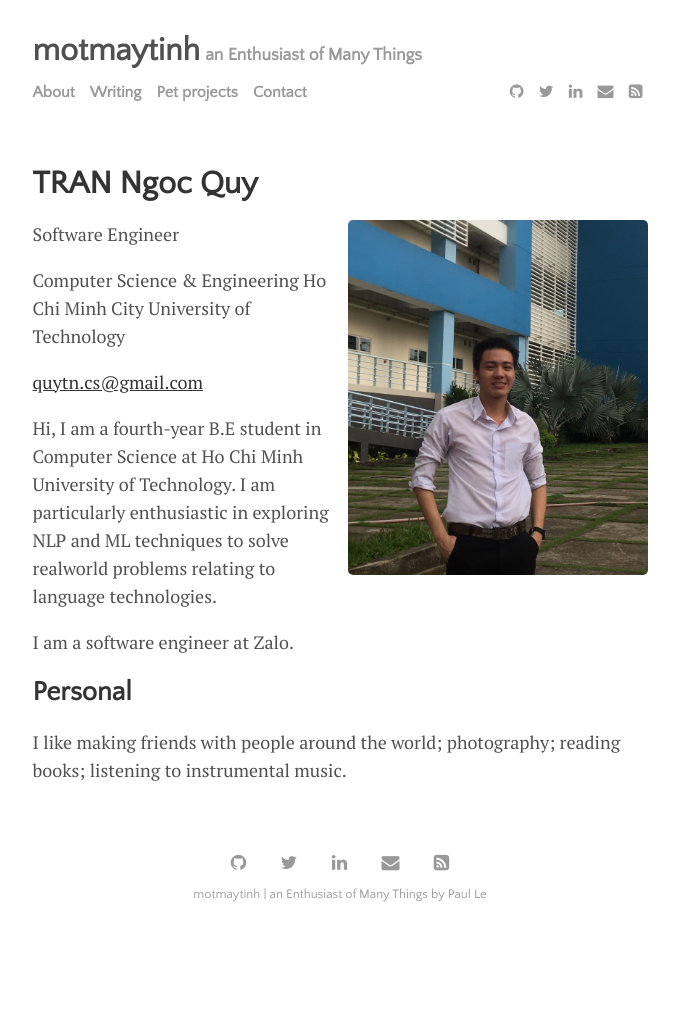
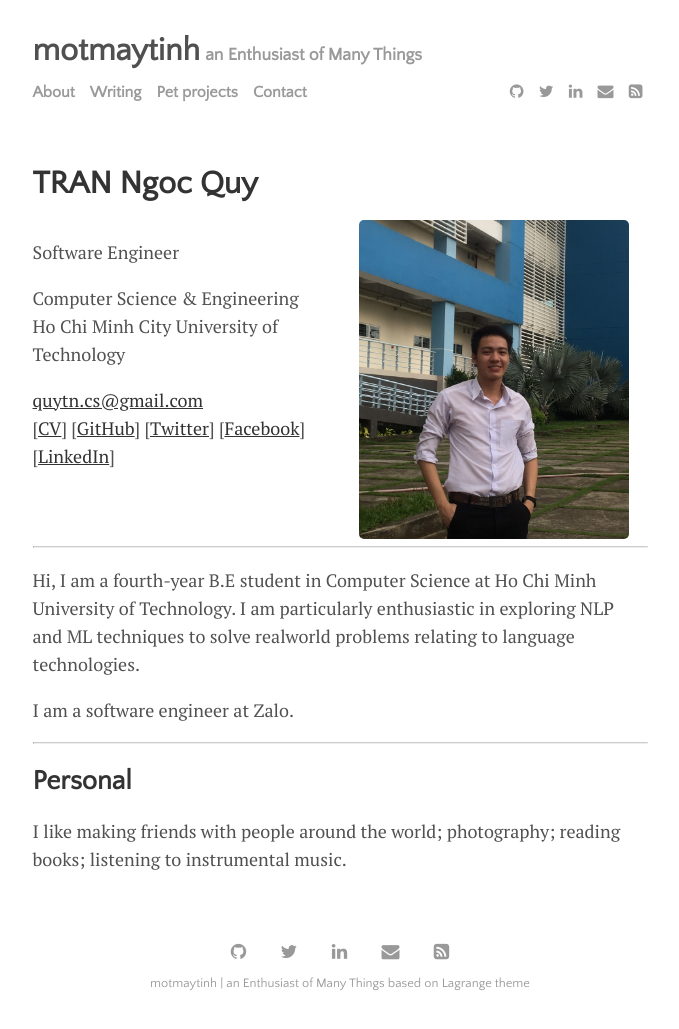
Before and after one commit to motmaytinh/motmaytinh.github.io, a Jekyll site: the page built from menu/about.md, in a window 1280 px wide. Shown: the whole page, without its empty margins (300-979 px from the left). Built offline with Jekyll 4.4.1, drawn with Linux system fonts in a browser that asks for light colours; before the commit the page ends 940 px from its top, so only the background shows below that.

Commit message:
update about reposive

```diff
--- a/_config.yml
+++ b/_config.yml
@@ -24,6 +24,10 @@ title:		           'motmaytinh'
 description:	       'an Enthusiast of Many Things'
 author:              'Paul Le'
 
+# Build setting
+sass:
+  sass_dir: assets/css
+
 # RSS 2.0 can be used instead of Atom by uncommenting following two lines
 #feed:
 #  path: rss-feed.xml
--- a/_includes/footer.html
+++ b/_includes/footer.html
@@ -1,4 +1,4 @@
 <footer class="footer">
   {% include social-icons.html %}
-  <div class="post-date"><a href="{{ site.github.url }}/menu/about.html">{{ site.title }} | {{ site.description }} by {{ site.author }}</a></div>
+  <div class="post-date"><a href="{{ site.github.url }}/menu/about.html">{{ site.title }} | {{ site.description }} based on Lagrange theme</a></div>
 </footer>
--- a/assets/css/main.css
+++ b/assets/css/main.css
@@ -505,3 +505,18 @@ th, td {
 .fa-rss-square:hover {
 	color: #ff6600;
 }
+
+
+/*
+  Responsive about
+*/
+
+.about-short {
+  width: 50%;
+  float: left;
+}
+
+.about-img {
+  width: 50%;
+  float: left;
+}
--- a/menu/about.md
+++ b/menu/about.md
@@ -3,19 +3,38 @@ layout: page
 title: TRAN Ngoc Quy
 ---
 
-<img style="float: right;" src="../assets/img/me.png" width="300">
+<div class="row">
+    <div class="about-short">
+        <p>
+            Software Engineer<br>
+        </p>
+        <p>
+            Computer Science & Engineering<br>
+            Ho Chi Minh City University of Technology<br>
+        </p>
+        <p>
+            <a href="mailto:quytn.cs@gmail.com">quytn.cs@gmail.com</a><br>
+            [<a href="assets/CV.pdf">CV</a>]
+            [<a href="https://github.com/motmaytinh">GitHub</a>]
+            [<a href="https://twitter.com/motmaytinh">Twitter</a>]
+            [<a href="https://facebook.com/motmaytinh">Facebook</a>]
+            [<a href="https://www.linkedin.com/in/quytn">LinkedIn</a>]
+            <br>
+        </p>
+    </div>
+    <div class="about-img" align="middle">
+        <img src="../assets/img/me.png" class="img-responsive img-rounded" alt="Tran Ngoc Quy" width="270">
+    </div>
+</div>
 
-Software Engineer
-
-Computer Science & Engineering
-Ho Chi Minh City University of Technology
-
-[quytn.cs@gmail.com](mailto:quytn.cs@gmail.com)
+---
 
 Hi, I am a fourth-year B.E student in Computer Science at Ho Chi Minh University of Technology. I am particularly enthusiastic in exploring NLP and ML techniques to solve realworld problems relating to language technologies.
 
 I am a software engineer at Zalo.
 
+---
+
 ## Personal
 
 I like making friends with people around the world; photography; reading books; listening to instrumental music.
```
Also changed, not shown: 1 other file.
